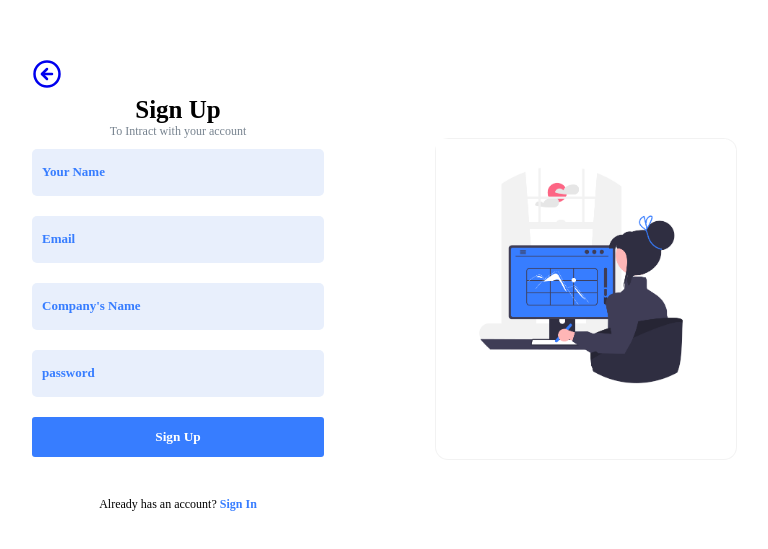
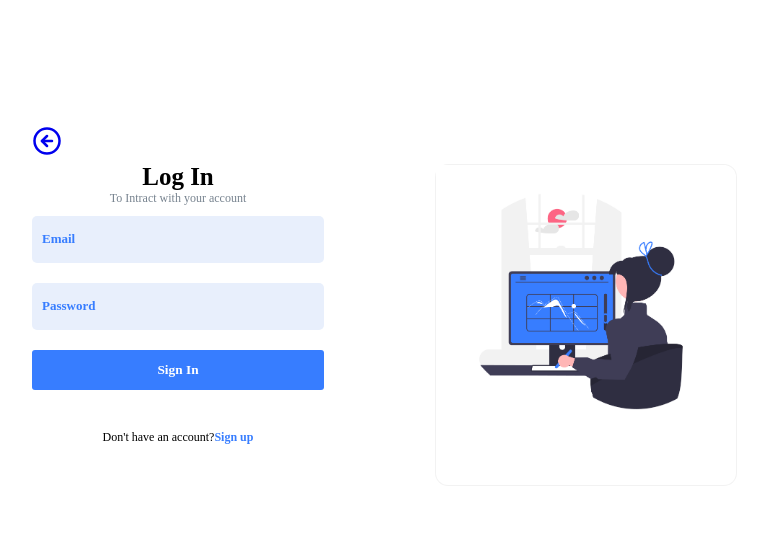
Before and after one commit to OgbuEsther/easyPayFE, a React (Create React App) app: page /admin/signin in a window 1280 px wide. Shown: the part 115-664 px from the top of the page, without its empty margins (256-1024 px from the left). Built offline with nearby package versions, Linux system fonts and the light colour scheme.

Commit message:
saved all changes

```diff
--- a/src/Components/Auth/Admin/AdminSignin.tsx
+++ b/src/Components/Auth/Admin/AdminSignin.tsx
@@ -1,17 +1,17 @@
 import React from "react";
 import { FcGoogle } from "react-icons/fc";
 import { NavLink } from "react-router-dom";
+import { FiArrowLeftCircle } from "react-icons/fi";
 import styled from "styled-components";
-import { FiArrowLeftCircle } from "react-icons/fi";
 import admin from "../../Assets/user.png";
+// import image from "../image/usersignin.png";
 import * as yup from "yup";
 import { yupResolver } from "@hookform/resolvers/yup";
 import { useForm } from "react-hook-form";
 
-const AdminSignUp = () => {
+const AdminSignIn = () => {
   const schema = yup
     .object({
-      name: yup.string().email().required(),
       email: yup.string().email().required(),
       password: yup.string().min(9).required(),
       companyName: yup.string().required("field must be required"),
@@ -28,49 +28,38 @@
   } = useForm<formData>({
     resolver: yupResolver(schema),
   });
-
   return (
     <Container>
       <Wrapper>
         <InputPart>
-          <IconTop to="/optionsignup">
+          <IconTop to="/optionsignin">
             <FiArrowLeftCircle />
           </IconTop>
           <SignInputHold>
-            <SignTitle>Sign Up</SignTitle>
+            <SignTitle>Log In</SignTitle>
             <SignSubTitle>To Intract with your account</SignSubTitle>
             <InputForm>
               <InputDiv
-                {...register("name")}
-                placeholder="Your Name"
-                type="text"
-              />
-              <InputDiv
                 {...register("email")}
-                placeholder="Email "
+                placeholder="Email"
                 type="email"
               />
               <InputDiv
-                {...register("companyName")}
-                placeholder="Company's Name"
-                type="text"
-              />
-              <InputDiv
                 {...register("password")}
-                placeholder="password"
+                placeholder="Password"
                 type="password"
               />
-              <InputButton type="submit">Sign Up</InputButton>
+              <InputButton type="submit">Sign In</InputButton>
             </InputForm>
             <HasAcc>
-              Already has an account?{" "}
+              Don't have an account?{""}
               <NavLink
-                to="/admin/signin"
+                to="/admin/signup"
                 style={{
                   textDecoration: "none",
                 }}
               >
-                <span>Sign In</span>
+                <span>Sign up</span>
               </NavLink>
             </HasAcc>
           </SignInputHold>
@@ -87,7 +76,7 @@
   );
 };
 
-export default AdminSignUp;
+export default AdminSignIn;
 
 const Container = styled.div`
   width: 100%;
@@ -104,6 +93,7 @@
   display: flex;
   flex-wrap: wrap;
   justify-content: space-between;
+  align-items: center;
   @media (max-width: 800px) {
     justify-content: center;
   }
@@ -168,11 +158,6 @@
   background-color: #377dff;
   border-radius: 3px;
   margin-top: 10px;
-  cursor: pointer;
-  transition: all 350ms;
-  :hover {
-    transform: scale(0.98);
-  }
 `;
 const HasAcc = styled.div`
   font-size: 12px;
@@ -196,7 +181,7 @@
 `;
 const ImgMain = styled.img`
   width: 290px;
-  /* margin-top: -65px; */
+  /* margin-top: -50px; */
 `;
 
 const ImgBoxHold = styled.div`
--- a/src/Components/Header/Header.tsx
+++ b/src/Components/Header/Header.tsx
@@ -4,6 +4,7 @@
 // import { GlobalProvider } from "../../Global/ContexGlobal/GlobalContex";
 import { FaMoon } from "react-icons/fa";
 import { MdOutlineWbSunny } from "react-icons/md";
+import logos from "../Assets/logos2.png";
 
 const Header = () => {
   const [scroll, setScroll] = useState<Boolean>(false);
@@ -34,7 +35,9 @@
           <Wrapper>
             {/* <LogoDiv src="/image/ttlogo.png" alt="" /> */}
 
-            <LogoHold>Logo</LogoHold>
+            <LogoHold>
+              <img src={logos} alt="" />
+            </LogoHold>
             <SignDiv>
               {/* <NavLink to="signup">
             <SignBtn>Sign Up</SignBtn>
@@ -65,7 +68,9 @@
           <Wrapper>
             {/* <LogoDiv src="/image/ttlogo.png" alt="" /> */}
 
-            <LogoHold>Logo</LogoHold>
+            <LogoHold>
+              <img src={logos} alt="" />
+            </LogoHold>
             <SignDiv>
               {/* <NavLink to="signup">
             <SignBtn>Sign Up</SignBtn>
@@ -126,6 +131,15 @@
 const LogoHold = styled.div`
   font-weight: 900;
   font-size: 18px;
+  width: 150px;
+  height: 50px;
+  box-shadow: rgba(0, 0, 0, 0.05) 0px 1px 2px 0px;
+
+  img {
+    width: 80%;
+    height: 80%;
+    object-fit: contain;
+  }
 `;
 
 const SignDiv = styled.div`
--- a/src/Components/Hero/Hero.tsx
+++ b/src/Components/Hero/Hero.tsx
@@ -2,7 +2,6 @@
 // import styled from 'styled-components';
 // import images from "../Assets/lefthero.png"
 // import images2 from "../Assets/right.png"
-
 
 // const Hero = () => {
 //   return (
@@ -104,7 +103,6 @@
 //   }
 // `
 
-
 // const Container = styled.div`
 //     width: 100%;
 //     height: 85vh;
@@ -116,20 +114,34 @@
 //     }
 // `
 
-import React from 'react'
-import styled from 'styled-components'
-import img from "../Assets/company.png"
-import img2 from "../Assets/actives.png"
-import img3 from "../Assets/paydash.png"
+import React from "react";
+import styled from "styled-components";
+import img from "../Assets/company.png";
+import img2 from "../Assets/actives.png";
+import img3 from "../Assets/paydash.png";
+import { NavLink } from "react-router-dom";
 
 const Hero = () => {
   return (
     <Container>
       <Wrapper>
         <Left>
-          <Top><h1>The Smart Way for Online Business Payment.</h1></Top>
-          <P><p>Lorem, ipsum dolor sit amet consectetur adipisicing elit. Vero quis aliquam, magni porro harum non, alias atque voluptates beatae doloremque ducimus autem saepe tenetur nostrum explicabo error quasi!</p></P>
-          <Buttonhold><Button>Get Started</Button></Buttonhold>
+          <Top>
+            <h1>The Smart Way for Online Business Payment.</h1>
+          </Top>
+          <P>
+            <p>
+              Lorem, ipsum dolor sit amet consectetur adipisicing elit. Vero
+              quis aliquam, magni porro harum non, alias atque voluptates beatae
+              doloremque ducimus autem saepe tenetur nostrum explicabo error
+              quasi!
+            </p>
+          </P>
+          <NavLink to="/optionsignup" style={{ textDecoration: "none" }}>
+            <Buttonhold>
+              <Button>Get Started</Button>
+            </Buttonhold>
+          </NavLink>
           <Down>
             <First>
               <Imghold>
@@ -157,22 +169,23 @@
         </Right>
       </Wrapper>
     </Container>
-  )
-}
+  );
+};
 
-export default Hero
+export default Hero;
 const Buttonhold = styled.div`
+  text-decoration: none;
   @media screen and (max-width: 768px) {
     width: 100%;
     display: flex;
     justify-content: center;
   }
-`
+`;
 const Image = styled.img`
   @media screen and (max-width: 425px) {
     height: 450px;
   }
-`
+`;
 const Right = styled.div`
   width: 48%;
   display: flex;
@@ -183,12 +196,12 @@
     justify-content: center;
     width: 100%;
   }
-`
+`;
 const Company = styled.div`
   display: flex;
   flex-direction: column;
   margin-left: 20px;
-  p{
+  p {
     color: #fff;
     font-weight: 600;
     margin-bottom: 0;
@@ -199,29 +212,27 @@
       background-color: red;
     }
   }
-  h2{
+  h2 {
     color: #fff;
     margin: 0;
     font-size: 37px;
     font-weight: 400;
   }
-`
+`;
 const Img = styled.img`
   border-radius: 10px;
   @media screen and (max-width: 425px) {
     height: 40px;
   }
-`
-const Imghold = styled.div`
-
-`
+`;
+const Imghold = styled.div``;
 const Second = styled.div`
   display: flex;
   margin-left: 40px;
-`
+`;
 const First = styled.div`
   display: flex;
-`
+`;
 const Down = styled.div`
   display: flex;
   margin-top: 60px;
@@ -234,13 +245,14 @@
   @media screen and (max-width: 425px) {
     display: none;
   }
-`
+`;
 const Button = styled.button`
   width: 150px;
   height: 50px;
   border: none;
   outline: none;
-  background-color: #00B4D8;
+  text-decoration: none;
+  background-color: #00b4d8;
   border-radius: 50px;
   color: #fff;
   cursor: pointer;
@@ -249,23 +261,23 @@
   align-items: center;
   transition: all 350ms ease-in-out;
   margin-top: 20px;
-  :hover{
+  :hover {
     background-color: #fff;
-    color: #00B4D8;
-    border: 1px solid #00B4D8;
+    color: #00b4d8;
+    border: 1px solid #00b4d8;
   }
-`
+`;
 const P = styled.div`
-  p{
+  p {
     color: #fff;
     line-height: 25px;
     @media screen and (max-width: 768px) {
       text-align: center;
     }
   }
-`
+`;
 const Top = styled.div`
-  h1{
+  h1 {
     color: #fff;
     font-size: 37px;
     @media screen and (max-width: 768px) {
@@ -280,7 +292,7 @@
       font-size: 27px;
     }
   }
-`
+`;
 const Left = styled.div`
   width: 48%;
   display: flex;
@@ -294,7 +306,7 @@
     display: flex;
   }
   /* background-color: red; */
-`
+`;
 const Wrapper = styled.div`
   width: 92%;
   display: flex;
@@ -303,13 +315,13 @@
   /* @media screen and (max-width: 425px) {
     flex-direction: column-reverse;
   } */
-`
+`;
 
 const Container = styled.div`
   width: 100%;
   display: flex;
-  background-color: #005AD9;
+  background-color: #005ad9;
   padding-top: 30px;
   /* padding-bottom: 10px; */
   justify-content: center;
-`
+`;
```
Also changed, not shown: src/Components/Assets/logos.png (added), src/Components/Assets/logos2.png (added).
